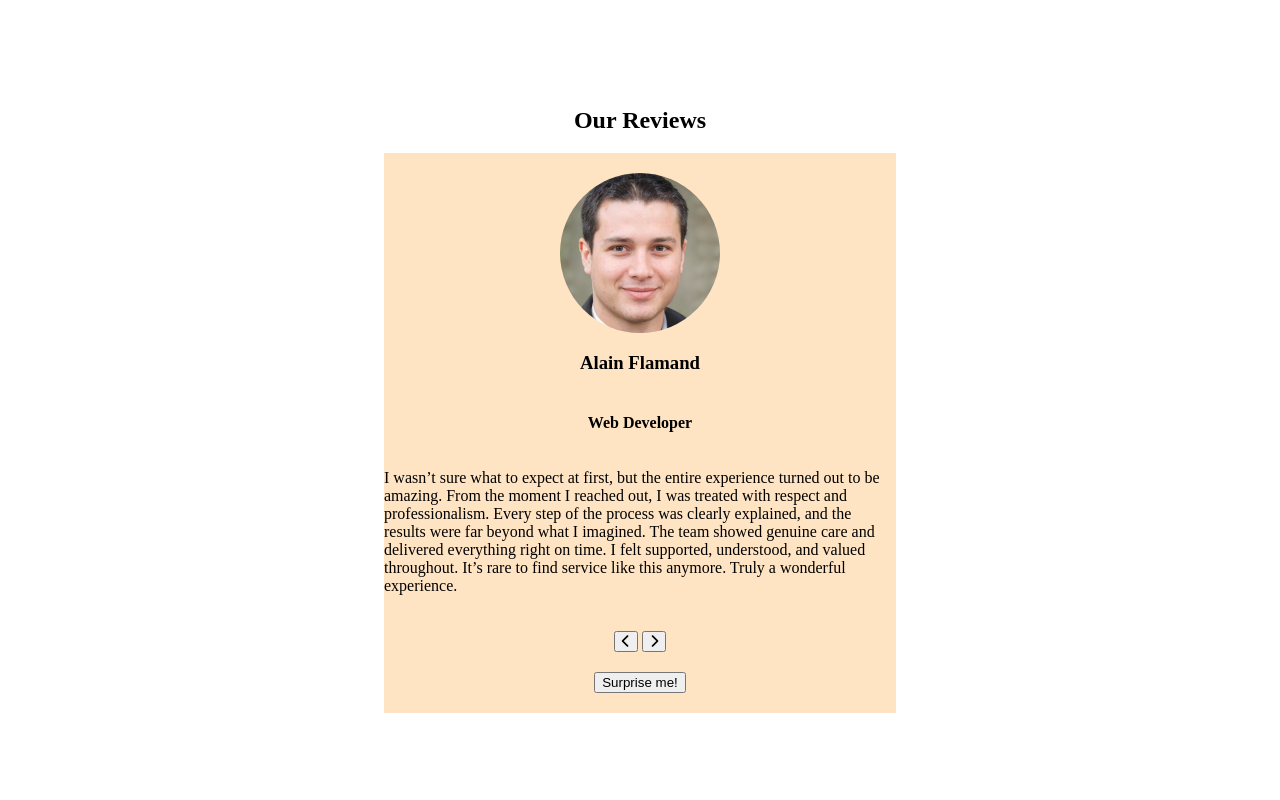
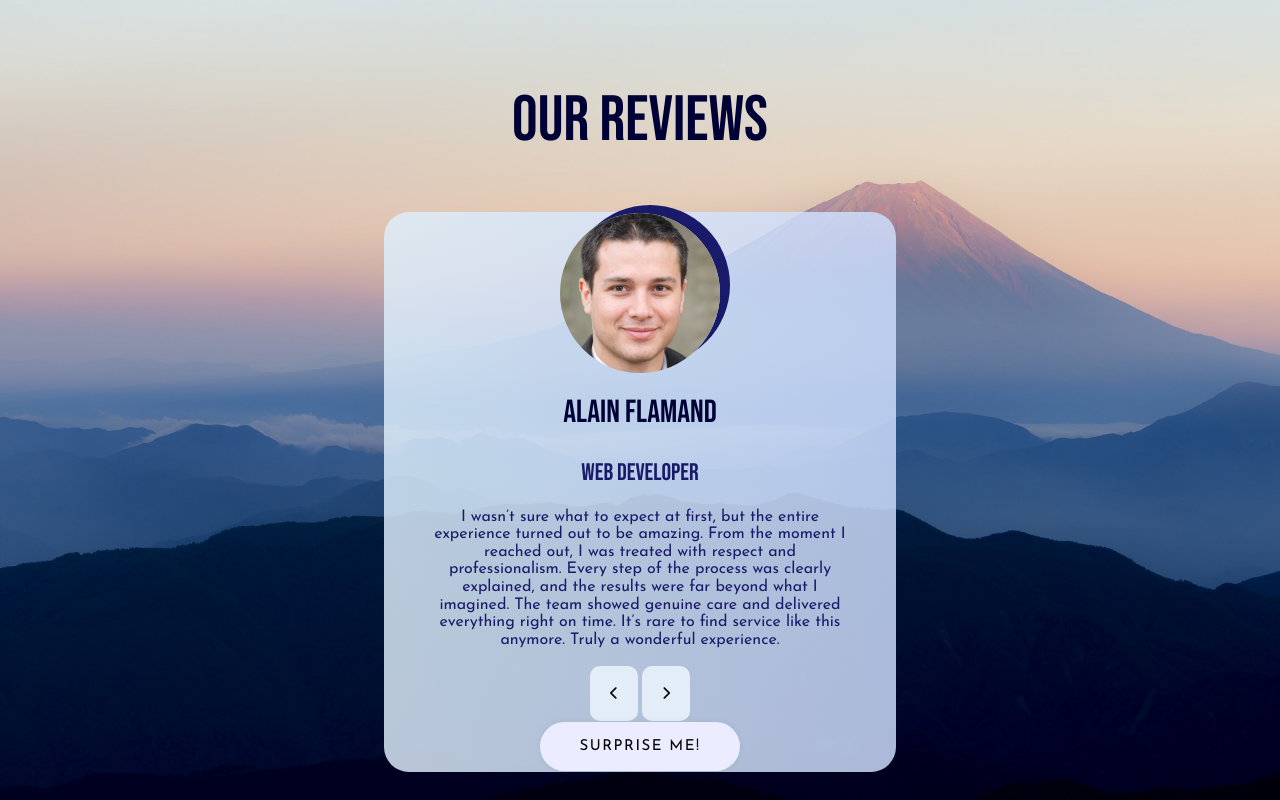
Before and after one commit to YanDamasco/ReviewsProject, a plain HTML site: page index.html in a window 1280 px wide. Drawn offline with Linux system fonts and the light colour scheme.

Commit message:
Add some effects and complete the CSS

```diff
--- a/data.js
+++ b/data.js
@@ -4,7 +4,7 @@ const reviews = [
         name: "Alain Flamand",
         job: "Web Developer",
         img: "images/Alain Flamand.jpeg",
-        text: "I wasn’t sure what to expect at first, but the entire experience turned out to be amazing. From the moment I reached out, I was treated with respect and professionalism. Every step of the process was clearly explained, and the results were far beyond what I imagined. The team showed genuine care and delivered everything right on time. I felt supported, understood, and valued throughout. It’s rare to find service like this anymore. Truly a wonderful experience.",
+        text: "I wasn’t sure what to expect at first, but the entire experience turned out to be amazing. From the moment I reached out, I was treated with respect and professionalism. Every step of the process was clearly explained, and the results were far beyond what I imagined. The team showed genuine care and delivered everything right on time. It’s rare to find service like this anymore. Truly a wonderful experience.",
     },
     {
         id: 2,
@@ -18,7 +18,7 @@ const reviews = [
         name: "Antoine Beauchamps",
         job: "Chef",
         img: "images/Antoine Beauchamps.jpeg",
-        text: "It’s hard to describe how easy and smooth everything went. I reached out, not really expecting much, but I was pleasantly surprised by the level of service and care. Every question I had was answered quickly and thoroughly. The team was knowledgeable, kind, and truly seemed to care about doing a good job. I never once felt rushed or dismissed, which made all the difference. This experience restored a bit of my faith in customer service. Highly recommended.",
+        text: "It’s hard to describe how easy and smooth everything went. I reached out, not really expecting much, but I was pleasantly surprised by the level of service and care. Every question I had was answered quickly and thoroughly. The team was knowledgeable, kind, and truly seemed to care about doing a good job. This experience restored a bit of my faith in customer service. Highly recommended.",
     },
     {
         id: 4,
@@ -53,14 +53,14 @@ const reviews = [
         name: "Odette Lamarre",
         job: "Teacher",
         img: "images/Odette Lamarre.jpeg",
-        text: "I don’t usually leave detailed reviews, but this experience deserves recognition. I felt heard, respected, and well taken care of every step of the way. They were attentive to my needs and went above and beyond to ensure everything was perfect. Every little detail was handled with precision and care. In today’s world, where most things feel rushed or automated, this level of human touch really stands out. I’m incredibly happy with the outcome.",
+        text: "I don’t usually leave detailed reviews, but this experience deserves recognition. I felt heard, respected, and well taken care of every step of the way. They were attentive to my needs and went above and beyond to ensure everything was perfect. Every little detail was handled with precision and care. I’m incredibly happy with the outcome. I wouldn’t go anywhere else after this.",
     },
     {
         id: 9,
         name: "Thomas LeBatelier",
         job: "Photographer",
         img: "images/Thomas LeBatelier.jpeg",
-        text: "It’s not every day you come across a team that genuinely delivers more than expected. I appreciated how quickly they responded to my questions and how they stayed in touch throughout the entire process. There was never a moment of confusion or uncertainty. Everything was handled with transparency and confidence. They made sure I was comfortable with every decision. This is how it should be done, and I’m thankful I chose to work with them.",
+        text: "It’s not every day you come across a team that genuinely delivers more than expected. I appreciated how quickly they responded to my questions and how they stayed in touch throughout the entire process. Everything was handled with transparency and confidence. They made sure I was comfortable with every decision. This is how it should be done, and I’m thankful I chose to work with them.",
     },
     {
         id: 10,
--- a/index.html
+++ b/index.html
@@ -10,7 +10,7 @@
 <body>
     <main class="main">
         <div class="header">
-                <h2>Our Reviews</h2>
+                <h2 class="headerText">Our Reviews</h2>
         </div>
         <article class="container">
             <div class="content">
--- a/styles.css
+++ b/styles.css
@@ -1,7 +1,18 @@
+@import url('https://fonts.googleapis.com/css2?family=Bebas+Neue&display=swap');
+@import url('https://fonts.googleapis.com/css2?family=Josefin+Sans:ital,wght@0,100..700;1,100..700&display=swap');
+
 html, body {
     height: 100%;
     margin: 0;
     padding: 0;
+}
+
+.headerText {
+    font-family: "Bebas Neue", sans-serif;
+    font-weight: 400;
+    font-style: normal;
+    font-size: 4rem;
+    color: rgb(0, 1, 53);
 }
 
 .main {
@@ -10,6 +21,10 @@ html, body {
     align-items: center;
     min-height: 100vh;
     flex-direction: column;
+    background-image: url('images/backgroundWallpaper.jpg');
+    background-size: cover;
+    background-repeat: no-repeat;
+    background-position: center;
 }
 
 .container {
@@ -18,9 +33,10 @@ html, body {
     justify-content: center;
     flex-direction: column;
     justify-content: space-evenly;
-    background-color: bisque;
+    background: linear-gradient(to right, rgba(222, 239, 252, 0.829), rgba(205, 221, 253, 0.836));
     height: 70vh;
     width: 40vw;
+    border-radius: 25px;
 }
 
 .profileImage {
@@ -33,18 +49,46 @@ html, body {
     display: flex;
     align-items: center;
     justify-content: center;
+    max-height: 10vh;
+}
+
+#author {
+    font-family: "Bebas Neue", sans-serif;
+    font-weight: 400;
+    font-style: normal;
+    font-size: 2rem;
+    color: rgb(0, 1, 53);
+}
+
+#job {
+    font-family: "Bebas Neue", sans-serif;
+    font-weight: 400;
+    font-style: normal;
+    font-size: 1.5rem;
+    color: rgb(25, 26, 105);
+}
+
+#review {
+    font-family: "Josefin Sans", sans-serif;
+    font-optical-sizing: auto;
+    color: rgb(25, 26, 105);
+    padding: 0px 50px;
+    line-height: 2.2vh;
 }
 
 .job {
     display: flex;
     align-items: center;
     justify-content: center;
+    max-height: 5vh;
 }
 
 .review {
     display: flex;
     align-items: center;
     justify-content: center;
+    text-align: center;
+
 }
 
 .profile {
@@ -52,4 +96,55 @@ html, body {
     width: 20vh;
     border-radius: 50%;
     object-fit: cover;
+    box-shadow: 10px -8px 0px 0px rgb(25, 26, 105);
 }
+
+.randomBtn {
+    font-family: "Josefin Sans", sans-serif;
+    padding: 17px 40px;
+    cursor: pointer;
+    border: 0;
+    background-color: rgb(235, 236, 255);
+    box-shadow: rgb(0 0 0 / 5%) 0 0 8px;
+    letter-spacing: 1.5px;
+    text-transform: uppercase;
+    font-size: 15px;
+    transition: all 0.5s ease;
+    border-radius: 50px;
+}
+
+.randomBtn:hover {
+    background-color: rgb(91, 77, 219);
+    letter-spacing: 3px;
+    box-shadow: rgb(110, 92, 216) 0px 7px 10px 0px;
+    color: hsl(0, 0%, 100%);
+}
+
+.randomBtn:active {
+    background-color: rgb(91, 77, 219);
+    letter-spacing: 3px;
+    color: hsl(0, 0%, 100%);
+    box-shadow: rgb(93 24 220) 0px 0px 0px 0px;
+    transform: translateY(10px);
+    transition: 100ms;
+}
+
+.prevBtn, .nextBtn {
+    place-items: center;
+    background: #e3edf7;
+    padding: 1.4em;
+    border-radius: 10px;
+    border: 1px solid rgba(0,0,0,0);
+    cursor: pointer;
+    transition: transform 0.5s;
+}
+
+.prevBtn:hover, .nextBtn:hover  {
+    border: 1px solid rgba(0,0,0,0.1);
+    transform: translateY(0.2em);
+}
+
+.prevBtn:active, .nextBtn:active {
+    transform: translateY(5px);
+    transition: 100ms;
+}
```
Also changed, not shown: images/backgroundWallpaper.jpg (added).
